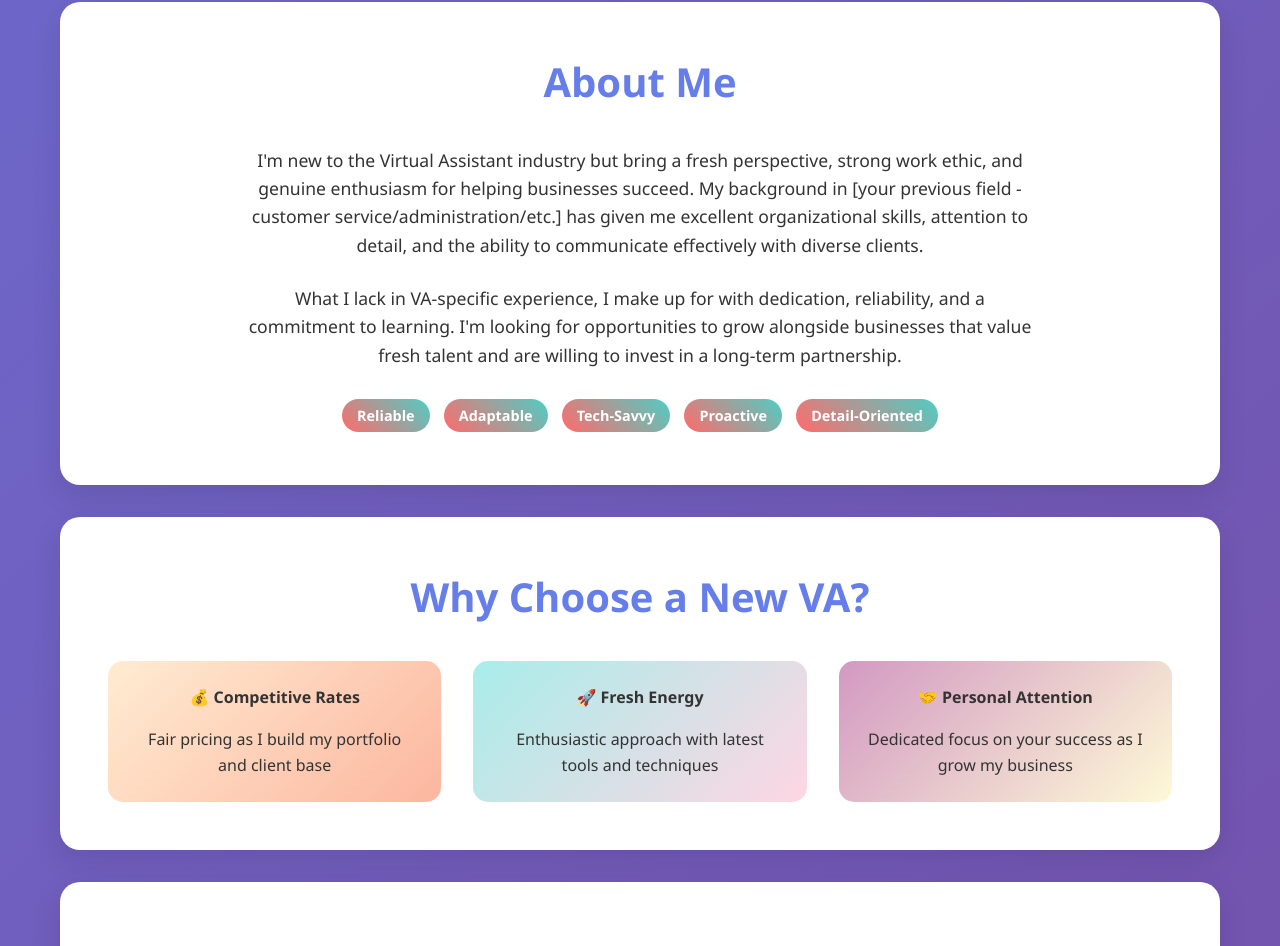
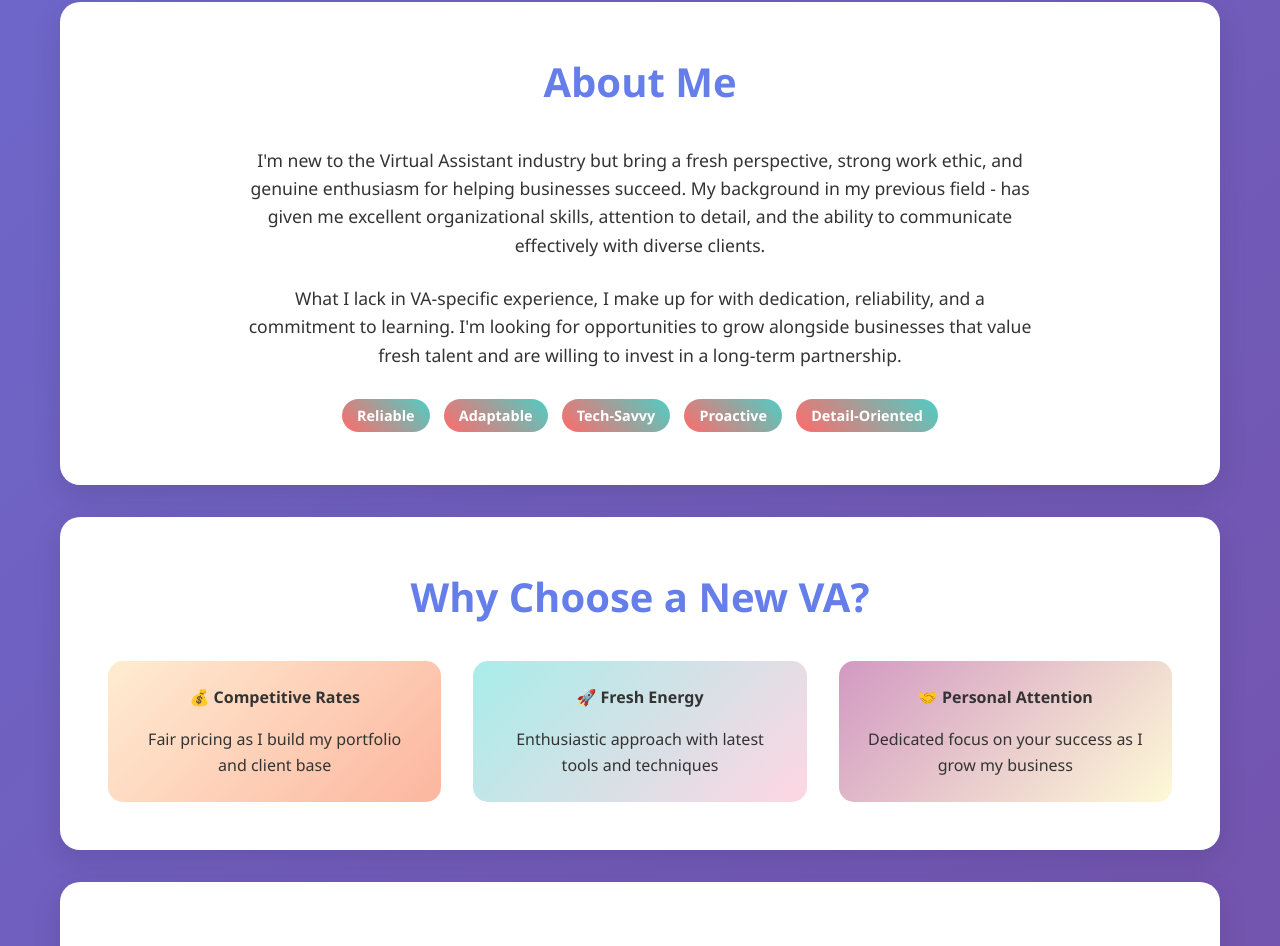
Before and after one commit to jjoshua1230/profile.io, a plain HTML site: page index.html in a window 1280 px wide. Shown: the part 2789-3735 px from the top of the page. Drawn offline with Linux system fonts and the light colour scheme.

Commit message:
index.html

```diff
--- a/index.html
+++ b/index.html
@@ -449,7 +449,7 @@
         <section id="about" class="section">
             <h2>About Me</h2>
             <p style="font-size: 1.1rem; text-align: center; max-width: 800px; margin: 0 auto;">
-                I'm new to the Virtual Assistant industry but bring a fresh perspective, strong work ethic, and genuine enthusiasm for helping businesses succeed. My background in [your previous field - customer service/administration/etc.] has given me excellent organizational skills, attention to detail, and the ability to communicate effectively with diverse clients.
+                I'm new to the Virtual Assistant industry but bring a fresh perspective, strong work ethic, and genuine enthusiasm for helping businesses succeed. My background in my previous field -  has given me excellent organizational skills, attention to detail, and the ability to communicate effectively with diverse clients.
             </p>
             <br>
             <p style="font-size: 1.1rem; text-align: center; max-width: 800px; margin: 0 auto;">
```
